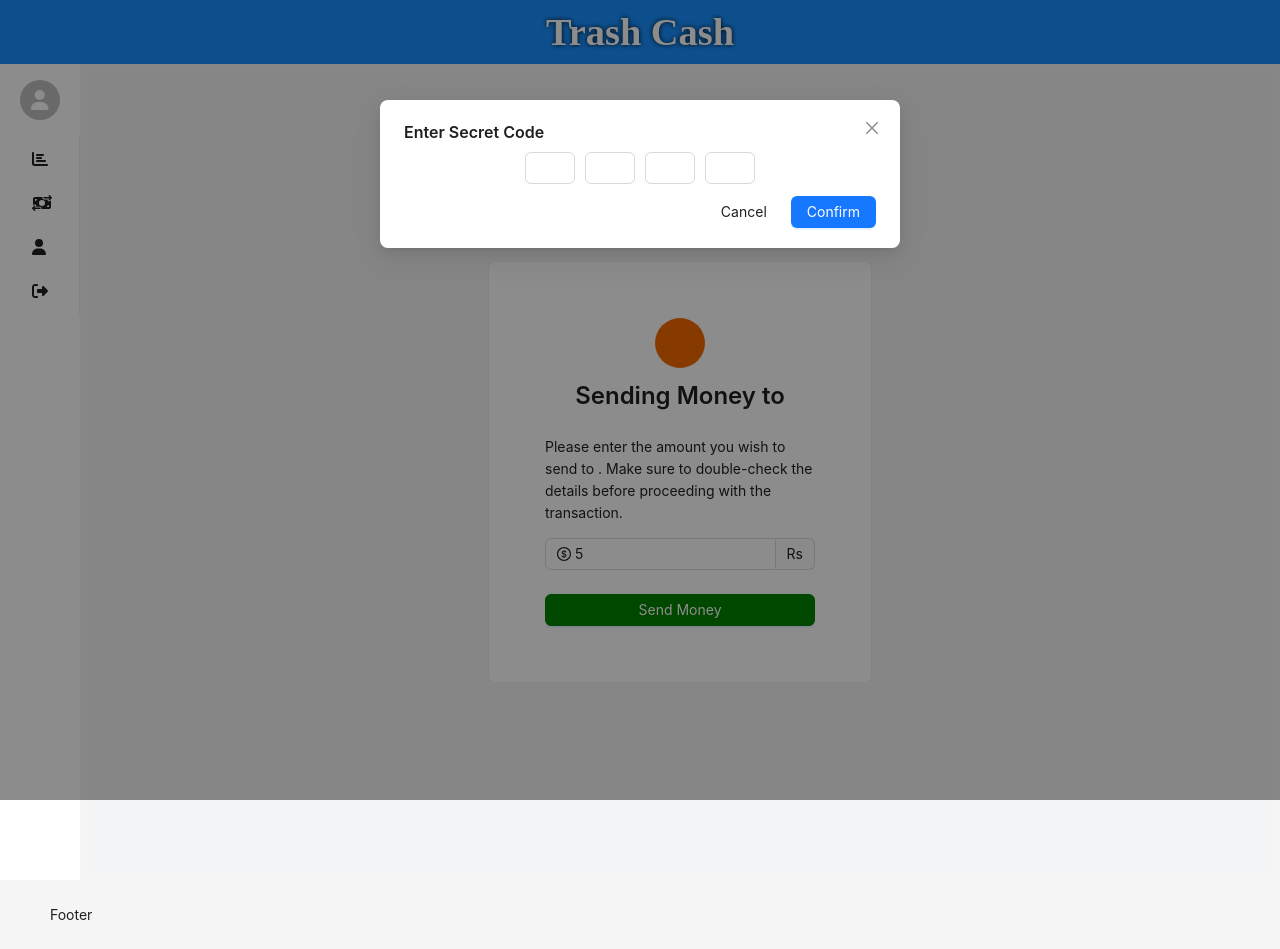
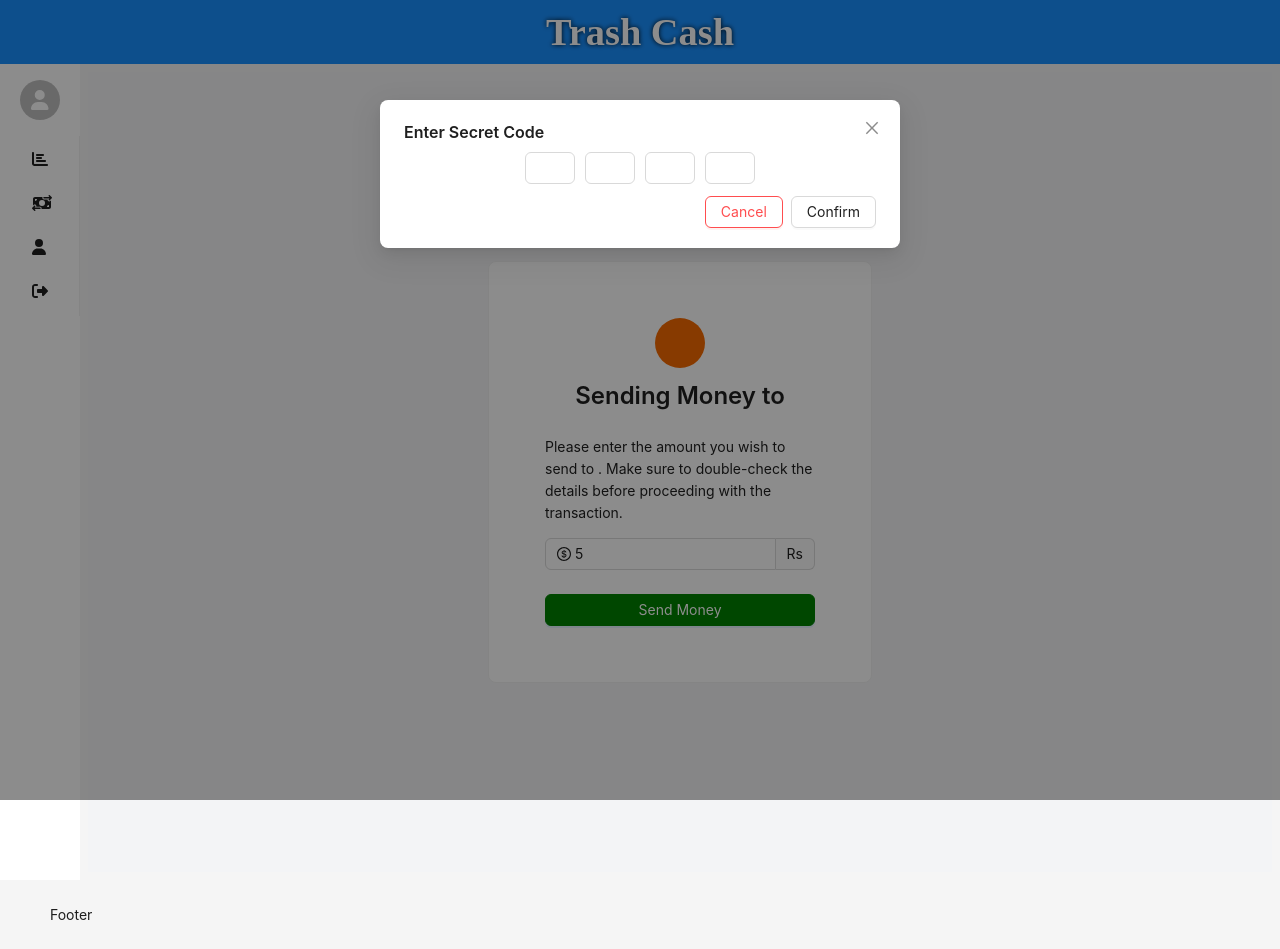
Before and after one commit to piyush016/Trash-Cash, a React (Vite) app in the folder client/: page /send-money in a window 1280 px wide. Both pictures are taken after typing "5" into the empty fields and a click on the button "Send Money". Built offline with nearby package versions, Linux system fonts and the light colour scheme; a web font is replaced by a local one.

Commit message:
Created security modal at the time of payment

```diff
--- a/client/src/components/SecurityModal.jsx
+++ b/client/src/components/SecurityModal.jsx
@@ -47,10 +47,10 @@ const SecurityModal = ({ visible, onSuccess, onCancel }) => {
       visible={visible}
       onCancel={onCancel}
       footer={[
-        <Button key='cancel' onClick={onCancel} type='danger'>
+        <Button key='cancel' onClick={onCancel} danger>
           Cancel
         </Button>,
-        <Button key='confirm' type='primary' onClick={handleConfirm}>
+        <Button key='confirm' onClick={handleConfirm}>
           Confirm
         </Button>,
       ]}
```
